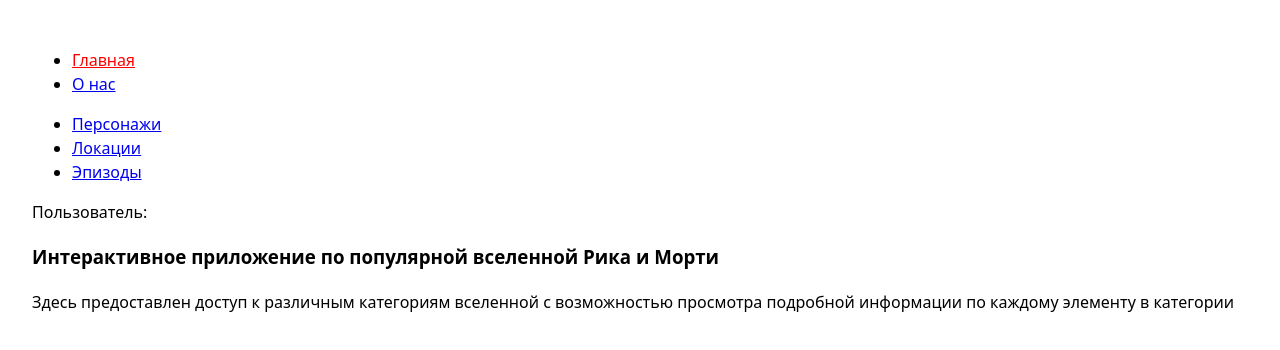
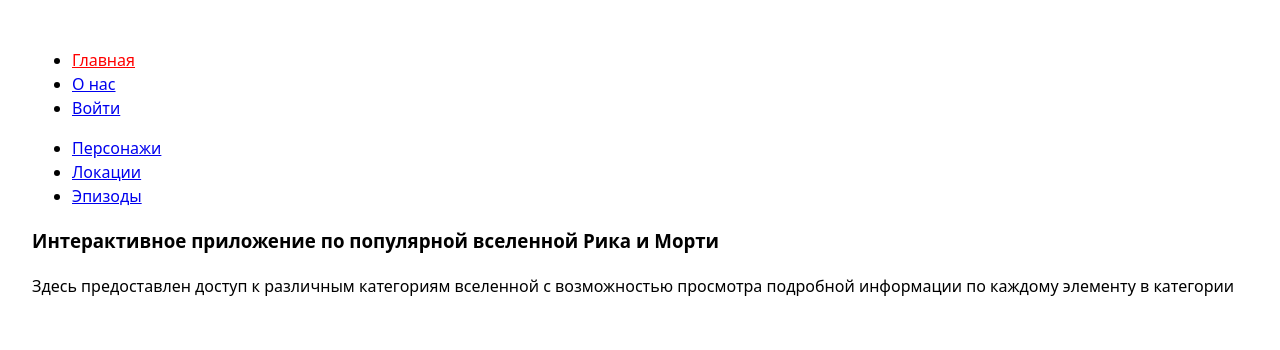
Before and after one commit to Shivacki/07_07_router_lazy, a React (Vite) app: page / in a window 1280 px wide. Shown: the top 350 px of the page. Built offline with nearby package versions, Linux system fonts and the light colour scheme.

Commit message:
feature: Login, Logout

```diff
--- a/src/components/app/AppHeader/AppHeader.tsx
+++ b/src/components/app/AppHeader/AppHeader.tsx
@@ -3,11 +3,6 @@
 import { ROUTER_PATHS } from '@routerPaths'
 import { useAuthContext } from '@src/context/AuthContextProvider';
 
-
-// Заголовок приложения с главным меню
-const AppHeader = () => {
-
-    const authContext = useAuthContext();
 
 // Отображение активного маршрута в меню приложения с пом. соотв. css-класса
 const getNavLinkClassName = ({ isActive }: NavLinkRenderProps) => {
@@ -17,21 +12,42 @@
     return '';
 }
 
+
+// Заголовок приложения с главным меню
+const AppHeader = () => {
+
   return (
     <>
       <ul>
         <li><NavLink to={ROUTER_PATHS.home} className={getNavLinkClassName}>Главная</NavLink></li>
         <li><NavLink to={ROUTER_PATHS.about} className={getNavLinkClassName}>О нас</NavLink></li>
+        <li><NavLinkAuth/></li>
       </ul>
       <ul>
         <li><NavLink to={ROUTER_PATHS.characters} className={getNavLinkClassName}>Персонажи</NavLink></li>
         <li><NavLink to={ROUTER_PATHS.locations} className={getNavLinkClassName}>Локации</NavLink></li>
         <li><NavLink to={ROUTER_PATHS.episodes} className={getNavLinkClassName}>Эпизоды</NavLink></li>
       </ul>
-
-        <div>Пользователь: {authContext?.userName}</div>
     </>
   )
 }
 
 export default AppHeader
+
+
+// Эл-т гл. меню с для login/logout юзера
+const NavLinkAuth = () => {
+
+  const authContext = useAuthContext();
+
+
+  if (!authContext?.userName) {
+    return (
+      <NavLink to={ROUTER_PATHS.login} className={getNavLinkClassName}>Войти</NavLink>
+    )
+  }
+
+  return (
+    <NavLink to={ROUTER_PATHS.logout} className={getNavLinkClassName}>Выйти {`(${authContext?.userName})`}</NavLink>
+  )
+}
--- a/src/components/app/AppRouter/AppRouter.tsx
+++ b/src/components/app/AppRouter/AppRouter.tsx
@@ -5,6 +5,7 @@
 import Home from '@pages/Home'
 import NotFound from '@pages/NotFound'
 import Login from '@pages/Login'
+import Logout from '@pages/Logout'
 import CategoryLayout from '@layouts/CategoryLayout'
 import ItemLayout from '@layouts/ItemLayout'
 import Characters from '@pages/Characters'
@@ -23,6 +24,9 @@
       <Route path={ROUTER_PATHS.home} element={<Home/>}/>
       <Route path={ROUTER_PATHS.about} element={<About/>}/>
 
+      <Route path={ROUTER_PATHS.login} element={<Login/>}/>
+      <Route path={ROUTER_PATHS.logout} element={<Logout/>}/>
+
       <Route element={<CategoryLayout/>}>
         <Route path={ROUTER_PATHS.characters} element={<Characters/>}/>
         <Route path={ROUTER_PATHS.locations} element={<Locations/>}/>
@@ -35,8 +39,6 @@
         <Route path={ROUTER_PATHS.episodes + '/:id'} element={<Episode/>}/>
       </Route>
 
-      <Route path={ROUTER_PATHS.login} element={<Login/>}/>
-
       <Route path='*' element={<NotFound/>}/>
     </Routes>
   )
--- /dev/null
+++ b/src/pages/Logout/Logout.tsx
@@ -0,0 +1,24 @@
+import { useEffect } from 'react';
+import { useNavigate } from 'react-router-dom'
+
+import { useAuthContext } from '@src/context/AuthContextProvider';
+import { ROUTER_PATHS } from '@routerPaths'
+
+
+const Logout = () => {
+
+  const authContext = useAuthContext();
+  const navigate = useNavigate();
+
+  useEffect(() => {
+    // if (!!authContext?.userName)
+    authContext?.signout(() => navigate(ROUTER_PATHS.home));
+  }, []);
+
+
+  return (
+    <></>
+  )
+}
+
+export default Logout;
--- /dev/null
+++ b/src/pages/Logout/index.ts
@@ -0,0 +1,2 @@
+import Logout from './Logout'
+export default Logout
--- a/src/shared/const/routerPaths.ts
+++ b/src/shared/const/routerPaths.ts
@@ -5,4 +5,5 @@
   episodes: '/episodes',
   locations: '/locations',
   login: '/login',
+  logout: '/logout',
 }
```
Lines whose indentation alone changed are shown as unchanged.
